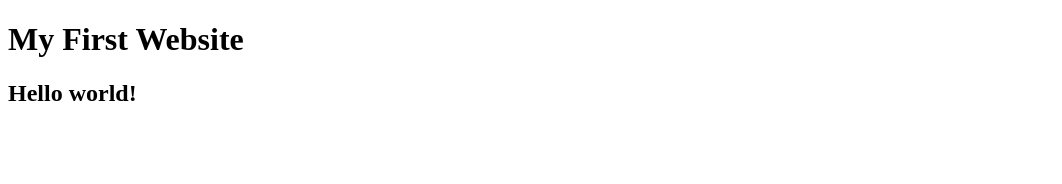
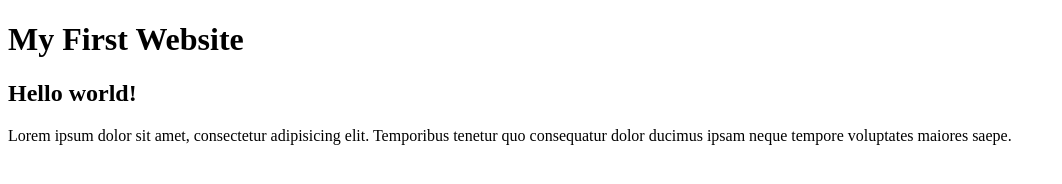
Before and after one commit to mksumonbd/my-portfolio, a plain HTML site: page index.html in a window 1280 px wide. Shown: the whole page, without its empty margins (0-1062 px from the left). Drawn offline with Linux system fonts and the light colour scheme.

Commit message:
paragraph added

```diff
--- a/index.html
+++ b/index.html
@@ -9,5 +9,6 @@
 <body>
   <h1>My First Website</h1>
   <h2>Hello world!</h2>
+  <p>Lorem ipsum dolor sit amet, consectetur adipisicing elit. Temporibus tenetur quo consequatur dolor ducimus ipsam neque tempore voluptates maiores saepe.</p>
 </body>
 </html>
```
